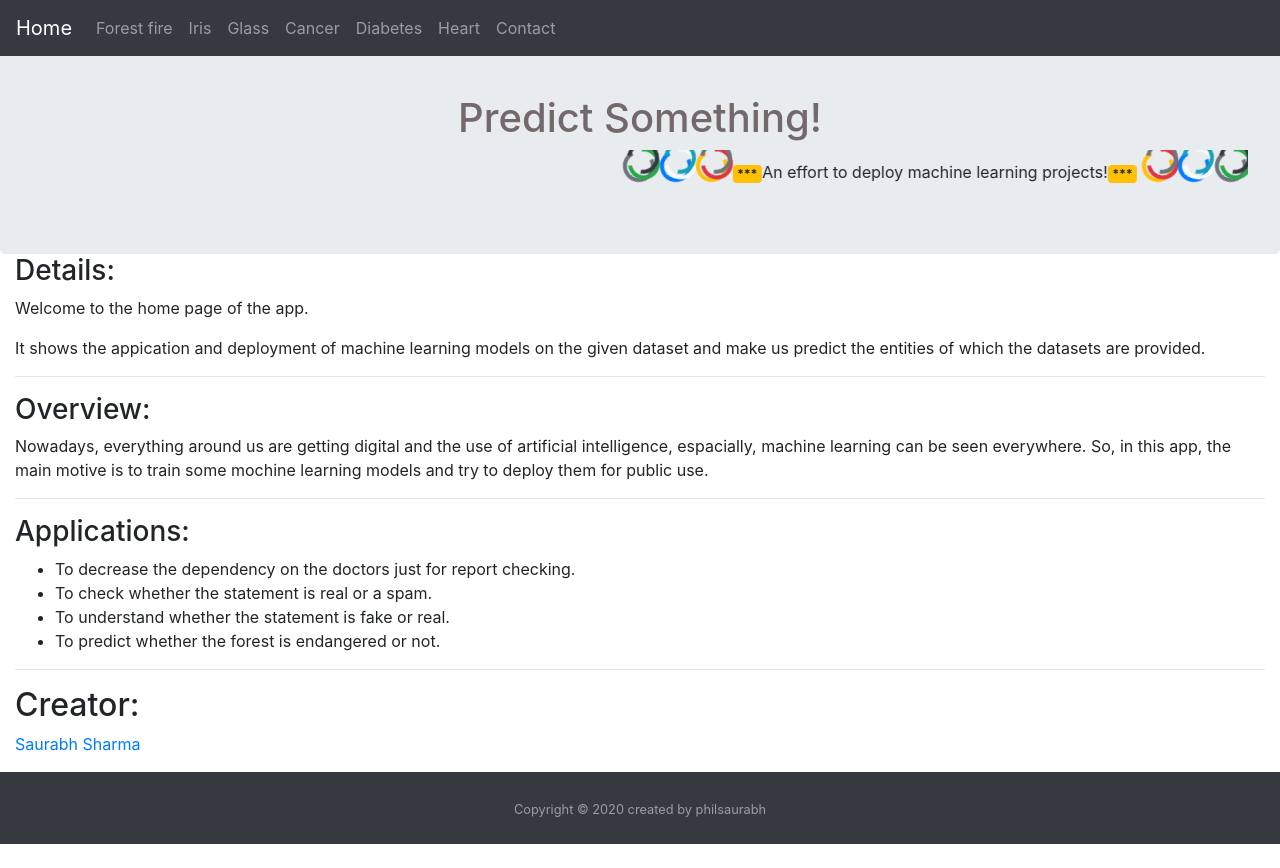
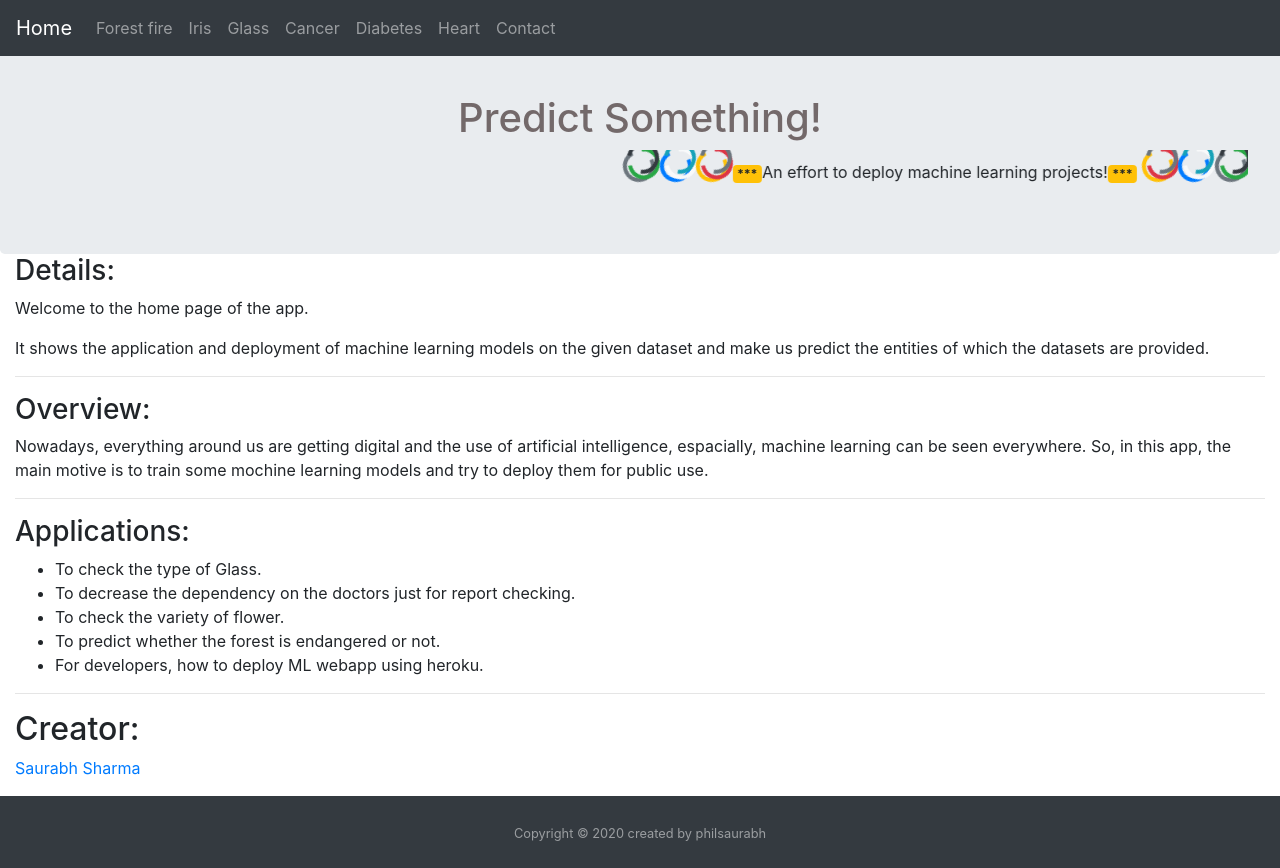
Before and after one commit to philsaurabh/Predict-Something-ML-Prediction-App, a Flask app: page / in a window 1280 px wide. Before the commit the page ends 844 px from the top, so only its background shows below. Run offline with Flask 2, Linux system fonts and the light colour scheme; parts of the project's set-up code (start-up, migrations or seed data) failed here and were passed over; some libraries are stand-ins or nearby versions.

Commit message:
Update home.html

```diff
--- a/templates/home.html
+++ b/templates/home.html
@@ -76,7 +76,7 @@
   <div class= "container-fluid">
    <h3>Details: </h3>
     <p>Welcome to the home page of the app.</p>
-    <p>It shows the appication and deployment of machine learning models on
+    <p>It shows the application and deployment of machine learning models on
       the given dataset and make us predict the entities of which the datasets are provided.
       <hr>
       <h3>Overview:</h3>
@@ -86,10 +86,11 @@
     </p>
     <h3>Applications:</h3>
     <ul>
+      <li>To check the type of Glass.</li>
       <li>To decrease the dependency on the doctors just for report checking.</li>
-      <li>To check whether the statement is real or a spam.</li>
-      <li>To understand whether the statement is fake or real.</li>
+      <li>To check the variety of flower.</li>
       <li>To predict whether the forest is endangered or not.</li>
+      <li>For developers, how to deploy ML webapp using heroku.</li>
     </ul>
     <hr>
     <h2>Creator:</h2>
```
